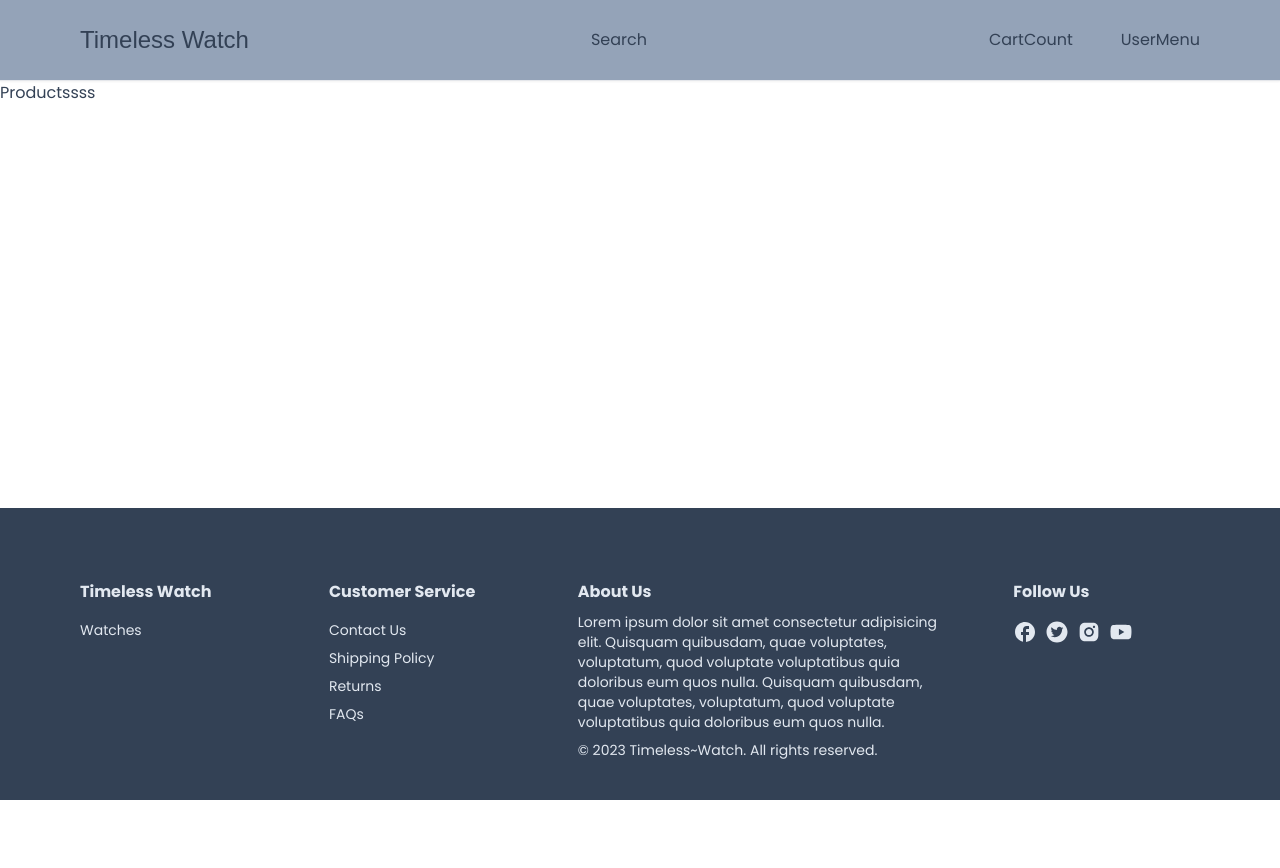
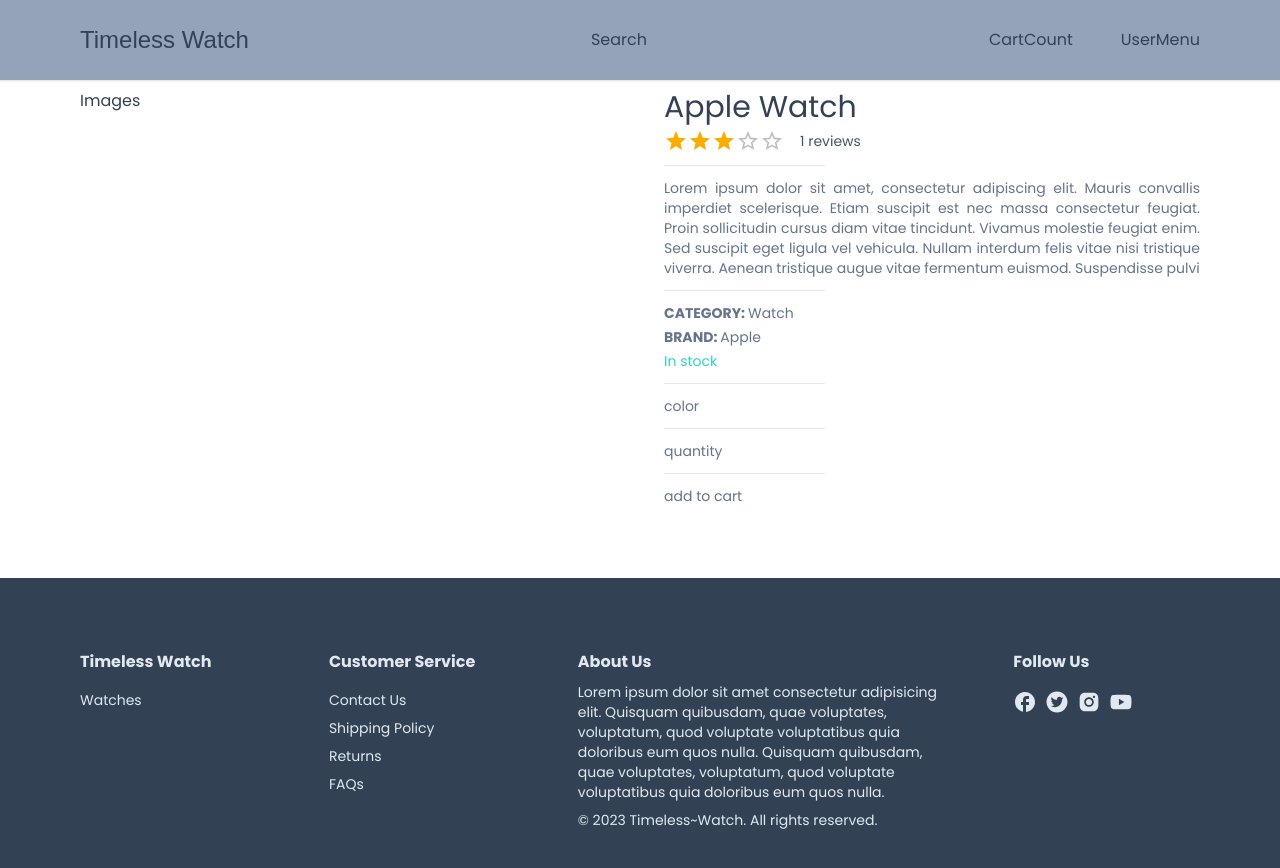
Before and after one commit to Apdo-25/TimelessWatch, a Next.js app: page /product/123 in a window 1280 px wide. Before the commit the page ends 800 px from the top, so only its background shows below. Built offline with nearby package versions, Linux system fonts and the light colour scheme; a web font is replaced by a local one.

Commit message:
product details page

```diff
--- a/app/components/products/ProductCard.tsx
+++ b/app/components/products/ProductCard.tsx
@@ -1,7 +1,9 @@
+"use client"
 import Image from "next/image";
 import { Product, Review } from "@/utils/data";
 import { formatPrice } from "@/utils/formatPrice";
 import { Rating } from "@mui/material";
+import { useRouter } from "next/navigation";
 
 interface ProductCardProps {
     data: Product & {
@@ -10,12 +12,13 @@
 }
 
 const ProductCard: React.FC<ProductCardProps> = ({ data }) => {
+    const router = useRouter();
     const ProductRating =
         data.reviews.reduce((acc, item) => item.rating + acc, 0) / data.reviews.length;
 
         return (
             <div
-              onClick={`/product/${data.id}`}
+              onClick={() => router.push(`/product/${data.id}`)}
               className="
                 col-span-1
                 cursor-pointer
--- /dev/null
+++ b/app/product/[productId]/ProductDetails.tsx
@@ -0,0 +1,51 @@
+import { Rating } from "@mui/material";
+
+interface ProductDetailsProps {
+    product: any;
+}
+
+const Horizline = () => {
+    return <hr className="w-[30%] my-2" />
+}
+
+const ProductDetails: React.FC<ProductDetailsProps> = ( { product }) => {
+
+    const ProductRating =
+    product.reviews.reduce((acc, item) => item.rating + acc, 0) / product.reviews.length;
+
+    return (
+    <div className="grid grid-cols-1 md:grid-cols-2 gap-12">
+        <div>Images</div>
+        <div className="flex flex-col gap-1 text-slate-500 text-sm">
+            <h2 className="text-3xl font-medium text-slate-700">{product.name}</h2>
+            <div className="flex items-center gap-2">
+                <Rating value={ProductRating} readOnly />
+                <div className="text-slate-600 ml-2">{product.reviews.length} reviews</div>
+            </div>
+            <Horizline />
+            <div className="text-justify"> {product.description}
+            </div>
+            <Horizline />
+            <div>
+                <span className="font-semibold">CATEGORY: </span>
+                {product.category}
+            </div>
+            <div>
+                <span className="font-semibold">BRAND: </span>
+                {product.brand}
+            </div>
+            <div className={product.inStock ? "text-teal-400" : "text-rose-400"}>
+                {product.inStock ? "In stock" : "Out of stock"}
+            </div>
+            <Horizline />
+            <div>color</div>
+            <Horizline />
+            <div>quantity</div>
+            <Horizline />
+            <div>add to cart</div>
+        </div>
+    </div>
+    );
+}
+
+export default ProductDetails;
--- a/app/product/[productId]/page.tsx
+++ b/app/product/[productId]/page.tsx
@@ -1,9 +1,20 @@
+import Container from "@/app/components/Container";
+import ProductDetails from "./ProductDetails";
+import { product } from "@/utils/product"
+
 interface IPrams {
     productId: string;
 }
 
-const Product = ({params} : {params: IPrams}) => {
-    return ( <div>Productssss</div> );
+const Product = ({ params } : {params: IPrams}) => {
+    console.log("params",  params)
+    return (
+    <div>
+        <Container>
+            <ProductDetails product = {product}/>
+        </Container>
+    </div>
+    );
 }
 
 export default Product;
--- /dev/null
+++ b/utils/product.ts
@@ -0,0 +1,49 @@
+export const product = {
+  id: "123",
+  name: "Apple Watch",
+  price: 1000,
+  description:
+    "Lorem ipsum dolor sit amet, consectetur adipiscing elit. Mauris convallis imperdiet scelerisque. Etiam suscipit est nec massa consectetur feugiat. Proin sollicitudin cursus diam vitae tincidunt. Vivamus molestie feugiat enim. Sed suscipit eget ligula vel vehicula. Nullam interdum felis vitae nisi tristique viverra. Aenean tristique augue vitae fermentum euismod. Suspendisse pulvi",
+  category: "Watch",
+  brand: "Apple",
+  inStock: true,
+  isOnSale: true,
+  images: [
+    {
+      color: "gray",
+      colorCode: "#d1d5db",
+      image: "/images/apple.jpg",
+    },
+    {
+      color: "black",
+      colorCode: "#111827",
+      image: "/images/apple.jpg",
+    },
+    {
+      color: "white",
+      colorCode: "#ffffff",
+      image: "/images/apple.jpg",
+    },
+  ],
+  reviews: [
+    {
+      id: "1",
+      userId: "1",
+      productId: "1",
+      rating: 3,
+      comment: "best watch eveeer!!",
+      createdDate: "2023-07-06T06:08:33.067Z",
+      user: {
+        id: "1",
+        name: "king kong",
+        email: "kingkong@gmail.com",
+        emailVerified: null,
+        image: null,
+        hashedPassword: null,
+        createdAt: "2023-07-06T06:08:33.067Z",
+        updatedAt: "2023-07-06T06:08:33.067Z",
+        role: "Admin",
+      },
+    },
+  ],
+};
```
